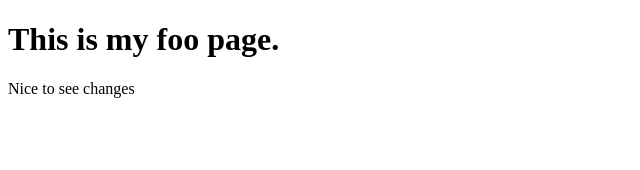
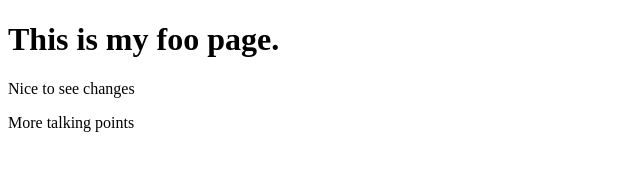
Before and after one commit to mccarran/Foo-Repo, a plain HTML site: page index.html in a window 1280 px wide. Shown: the whole page, without its empty margins (0-640 px from the left). Drawn offline with Linux system fonts and the light colour scheme.

Commit message:
add talking points p

```diff
--- a/index.html
+++ b/index.html
@@ -9,5 +9,6 @@
 <body>
     <h1>This is my foo page.</h1>
     <p>Nice to see changes</p>
+    <p>More talking points</p>
 </body>
 </html>
```
